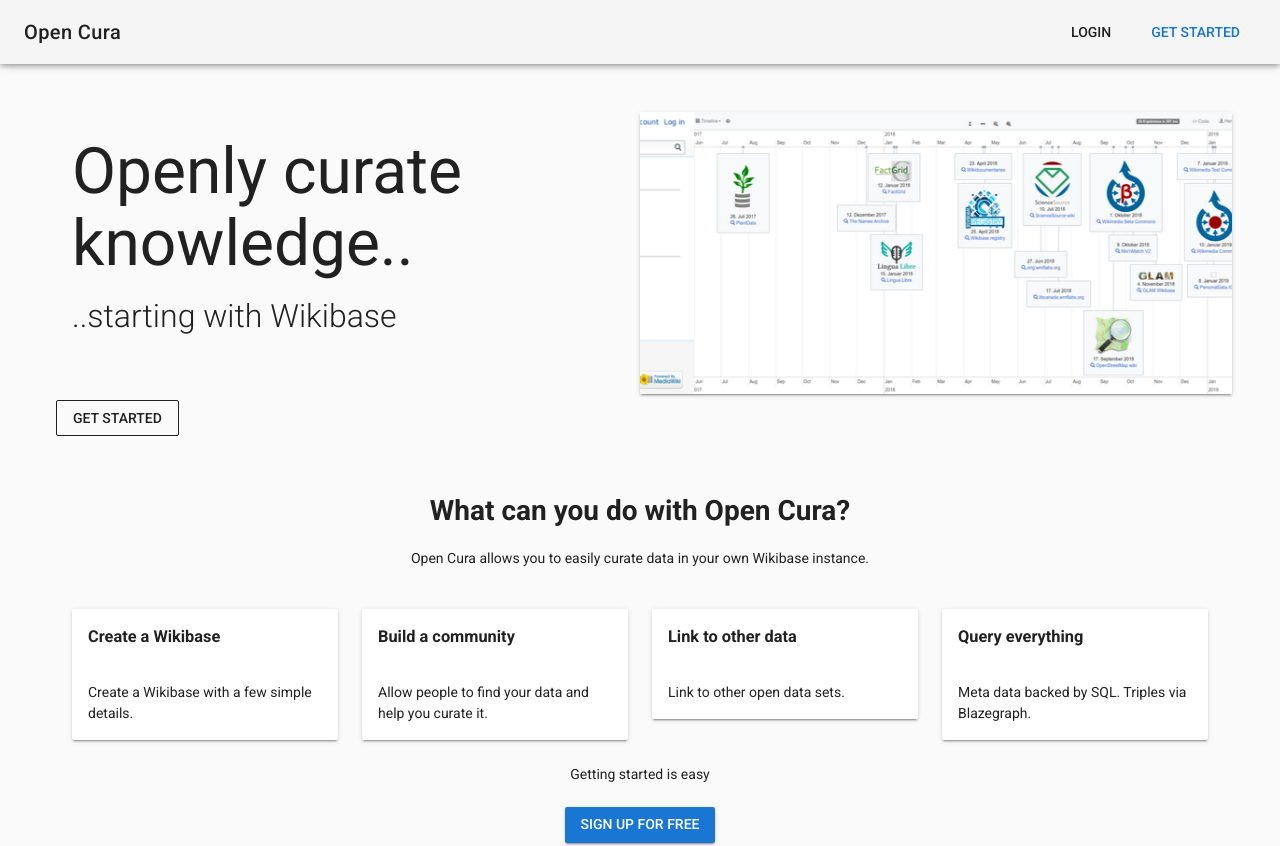
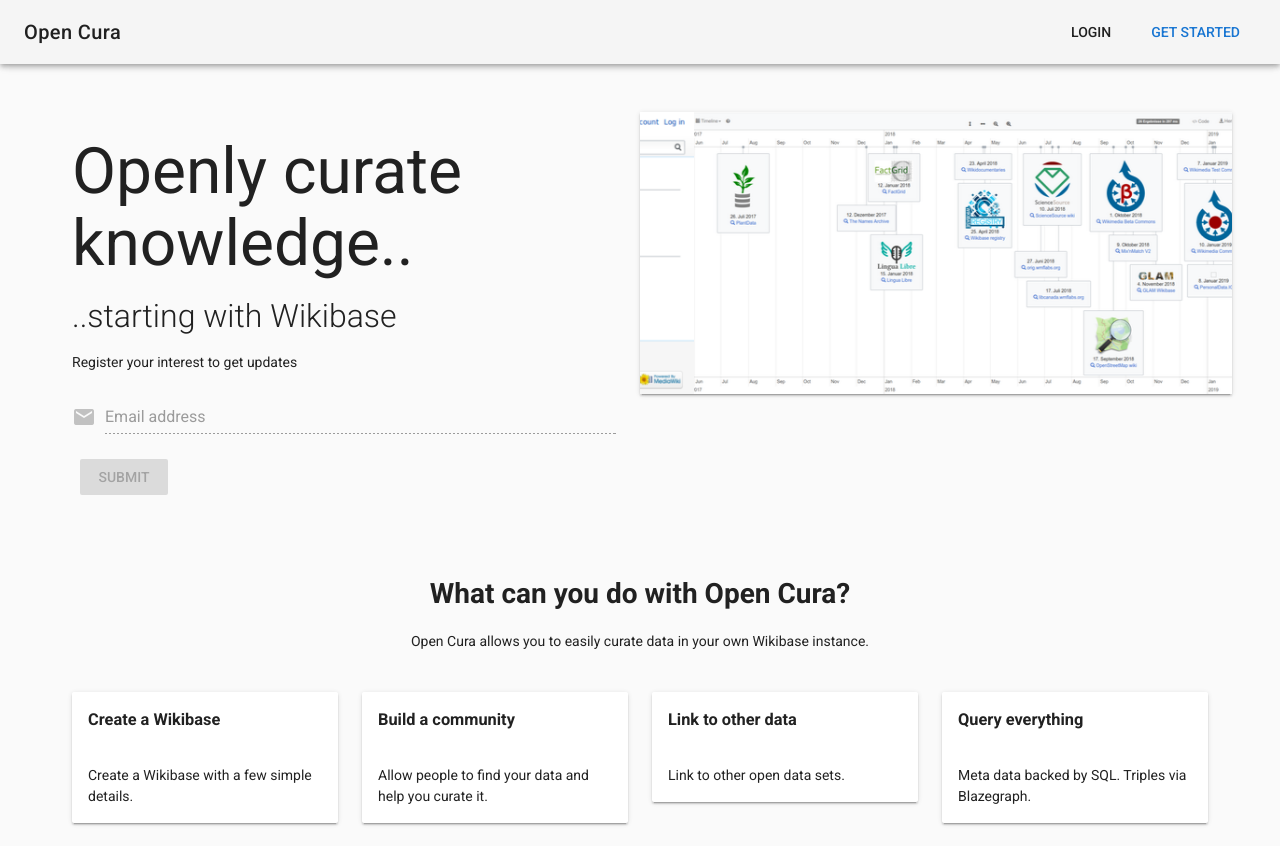
Before and after one commit to wbstack/ui, a Vue app in the folder src/: page / in a window 1280 px wide. Shown: the top 846 px of the page. Built offline with nearby package versions, Linux system fonts and the light colour scheme; no server answers.

Commit message:
ui, register interest component

```diff
--- a/src/src/components/Pages/Home/LoggedOutFeatures/GetStartedBanner.vue
+++ b/src/src/components/Pages/Home/LoggedOutFeatures/GetStartedBanner.vue
@@ -9,6 +9,9 @@
             </v-flex>
             <v-flex>
               <h2>..starting with Wikibase</h2>
+            </v-flex>
+            <v-flex>
+              <RegisterInterest></RegisterInterest>
             </v-flex>
           </v-layout>
         </v-container>
@@ -27,17 +30,20 @@
     </v-layout>
     <v-layout>
       <v-flex>
-        <v-btn outline raised to="/create-account">Get started</v-btn>
+        <!-- <v-btn outline raised to="/create-account">Get started</v-btn> -->
       </v-flex>
     </v-layout>
 </v-container>
 </template>
 
 <script>
+import RegisterInterest from '@/components/Pages/Home/LoggedOutFeatures/RegisterInterest'
 
 export default {
   name: 'GetStartedBanner',
-  components: {},
+  components: {
+    RegisterInterest
+  },
   data () {
     return {
       images: [
--- /dev/null
+++ b/src/src/components/Pages/Home/LoggedOutFeatures/RegisterInterest.vue
@@ -0,0 +1,37 @@
+<template>
+  <v-form>
+  <p>Register your interest to get updates</p>
+    <v-text-field
+    id="inputEmail"
+    prepend-icon="email"
+    name="interest"
+    label="Email address"
+    type="email"
+    required
+    v-model="email"
+    :disabled="registeringInterest"
+    />
+    <!-- TODO inline the button on the end of the input line -->
+  <v-btn @click="registerInterest" color="primary" :disabled="registeringInterest">
+    Submit
+  </v-btn>
+  </v-form>
+</template>
+
+<script>
+
+export default {
+  name: 'RegisterInterest',
+  components: {},
+  data () {
+    return {
+      email: '',
+      // For disabled as the API isn't ready
+      registeringInterest: true
+    }
+  }
+}
+</script>
+
+<style scoped>
+</style>
--- a/src/src/components/Pages/Home/LoggedOutFeatures/WhatCanYouDo.vue
+++ b/src/src/components/Pages/Home/LoggedOutFeatures/WhatCanYouDo.vue
@@ -39,12 +39,15 @@
         </v-container>
         <!-- END blocks side by side -->
       </v-flex>
+      <!-- TODO uncomment below when registration is allowed -->
+      <!--
       <v-flex>
         <p>Getting started is easy</p>
       </v-flex>
       <v-flex>
         <v-btn color="primary" to="/create-account">Sign up for free</v-btn>
       </v-flex>
+    -->
     </v-layout>
   </v-container>
 </template>
```
